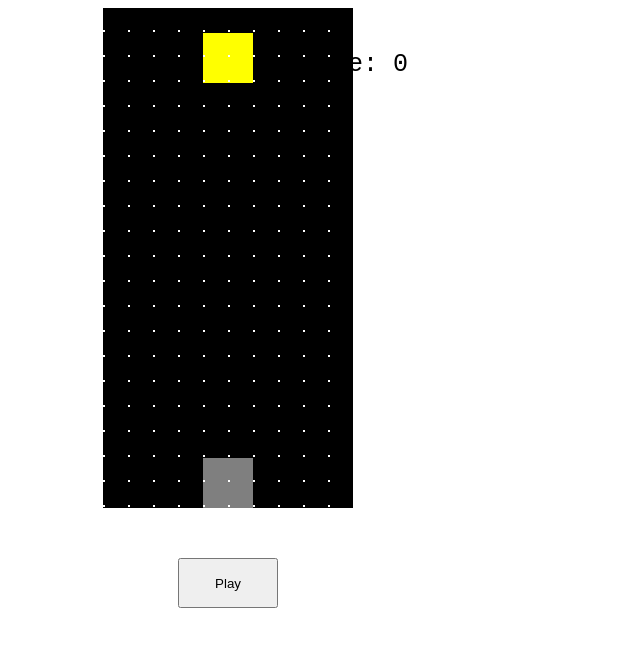
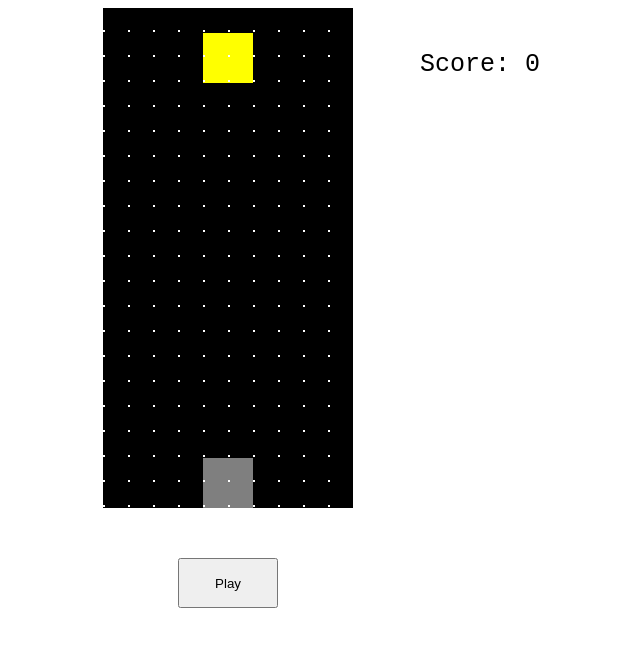
Before and after one commit to YuanchengLi-Kevin/YuanchengLi-Kevin.github.io, a plain HTML site: page index.html in a window 1280 px wide. Shown: the whole page, without its empty margins (412-1052 px from the left). Drawn offline with Linux system fonts and the light colour scheme.

Commit message:
Add files via upload

```diff
--- a/game.css
+++ b/game.css
@@ -39,7 +39,7 @@ html, body {
     z-index: 3;
     position: absolute;
 
-    left: 700px;
+    left: 65%;
     top: 50px;
 
     width: 150px;
```
